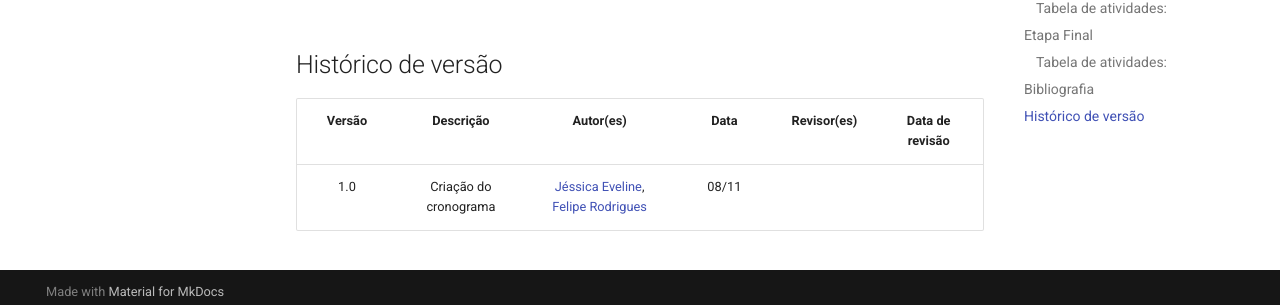
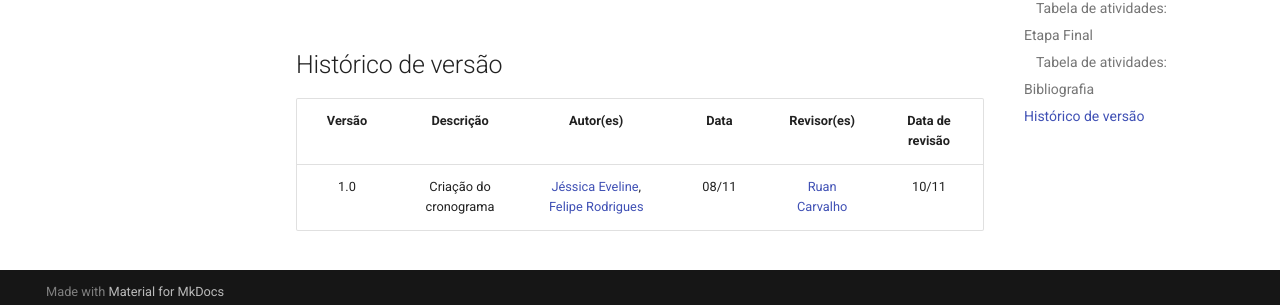
Before and after one commit to Interacao-Humano-Computador/2024.2-Grupo05, an MkDocs documentation site: the page built from docs/planejamento/cronograma.md, in a window 1280 px wide and 900 px high, scrolled down 6739 px. Shown: the part 585-890 px from the top of the window. Built offline with MkDocs 1.6.1 and Material for MkDocs 9.7.7, drawn with Linux system fonts in a browser that asks for light colours; comment, search, counter and statistics services are not loaded.

Commit message:
Revisão do cronograma

```diff
--- a/docs/planejamento/cronograma.md
+++ b/docs/planejamento/cronograma.md
@@ -140,4 +140,4 @@ Fonte: [Jéssica Eveline](https://github.com/xzxjesse), [Felipe Rodrigues](https
 ## Histórico de versão
 |Versão|Descrição|Autor(es)|Data|Revisor(es)|Data de revisão|
 |:---:|:---:|:---:|:---:|:---:|:---:|
-|1.0|Criação do cronograma|[Jéssica Eveline](https://github.com/xzxjesse), [Felipe Rodrigues](https://github.com/felipeJRdev)|08/11|||
+|1.0|Criação do cronograma|[Jéssica Eveline](https://github.com/xzxjesse), [Felipe Rodrigues](https://github.com/felipeJRdev)|08/11|[Ruan Carvalho](https://github.com/Ruan-Carvalho)|10/11|
```
